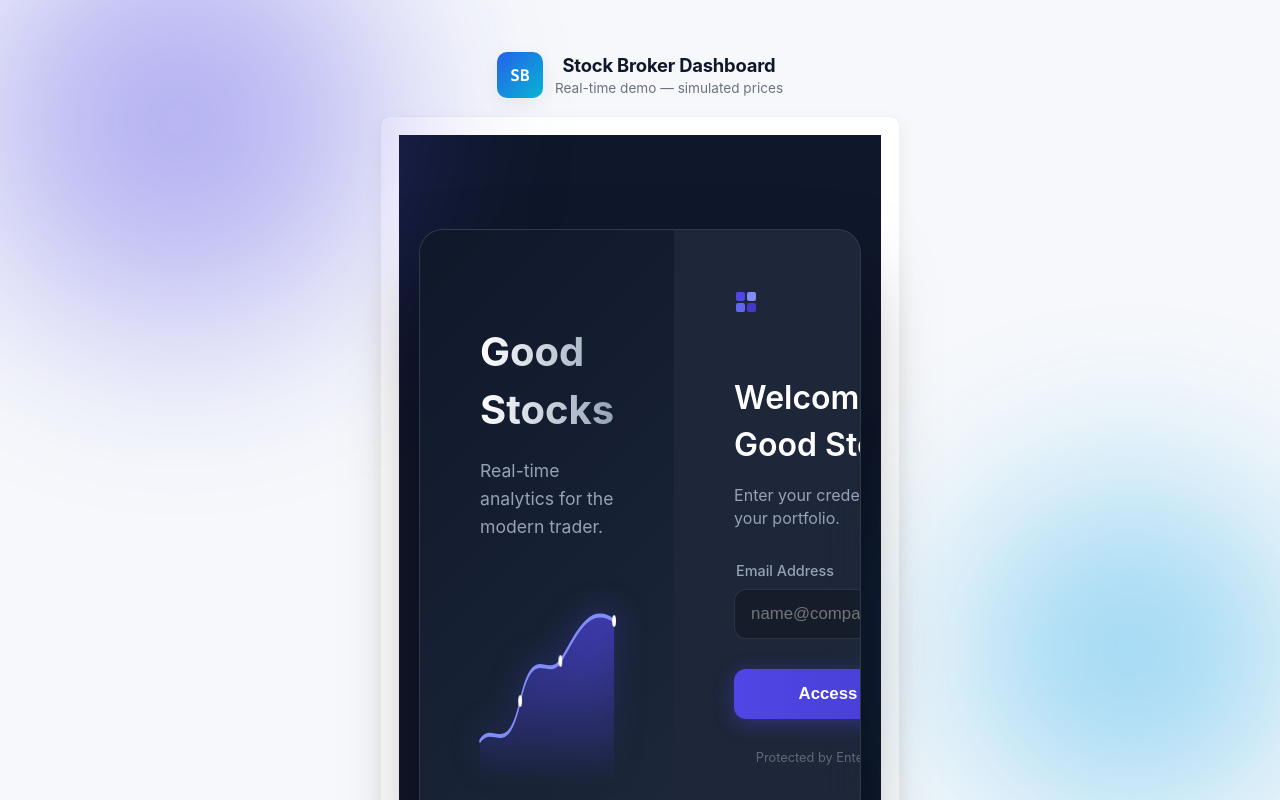
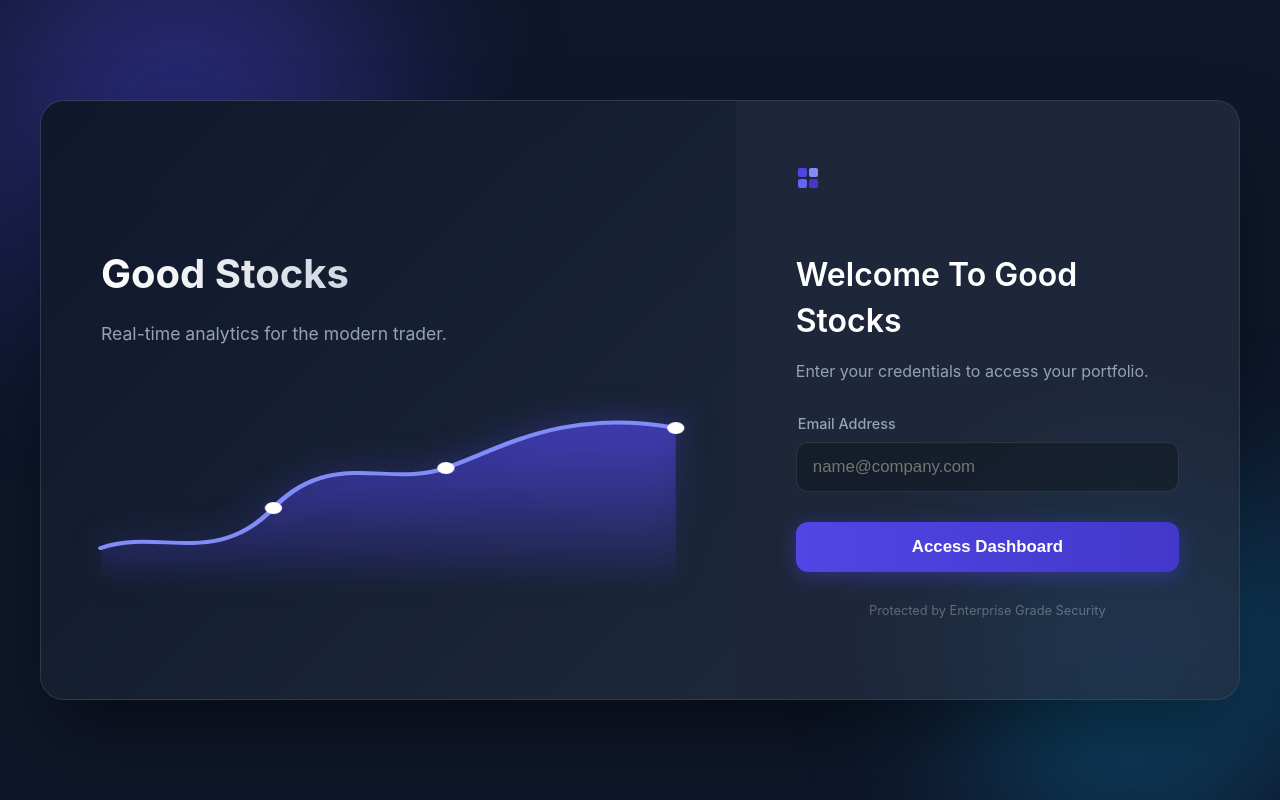
Before and after one commit to koushik-8-9/stock, a React (Vite) app in the folder client/: page / in a window 1280 px wide. Shown: the top 800 px of the page. Built offline with nearby package versions, Linux system fonts and the light colour scheme.

Commit message:
Update App.jsx

```diff
--- a/client/src/App.jsx
+++ b/client/src/App.jsx
@@ -1,11 +1,12 @@
+// App.jsx
 import React, { useState } from "react";
 import LoginPage from "./components/LoginPage.jsx";
 import Dashboard from "./components/Dashboard.jsx";
 
 /**
  * App.jsx
- * Root application. Shows a branded header and either the LoginPage or Dashboard.
- * - Keeps currentUserEmail in state (simple mock login).
+ * - Acts ONLY as a switch between Login and Dashboard.
+ * - Removed all HTML wrappers (divs/headers) to prevent layout conflicts.
  */
 
 const SUPPORTED_TICKERS = ["GOOG", "TSLA", "AMZN", "META", "NVDA"];
@@ -13,43 +14,22 @@ const SUPPORTED_TICKERS = ["GOOG", "TSLA", "AMZN", "META", "NVDA"];
 export default function App() {
   const [currentUserEmail, setCurrentUserEmail] = useState(null);
 
+  // 1. If NOT logged in, show the Login Page directly.
+  // We removed the <div className="card center"> wrapper so the login page
+  // can expand to fill the screen as designed.
+  if (!currentUserEmail) {
     return (
-    <div className="app-container">
-      {/* Top header / brand */}
-      <div
-        className={`app-title ${!currentUserEmail ? "center-header" : ""}`}
-        role="banner"
-      >
-        <div className="brand">
-          <div className="logo" aria-hidden>
-            SB
-          </div>
-          <div>
-            <h1>Stock Broker Dashboard</h1>
-            <p className="small muted">Real-time demo — simulated prices</p>
-          </div>
-        </div>
+      <LoginPage onLoginSuccess={(email) => setCurrentUserEmail(email)} />
+    );
+  }
 
-        <div className="header-actions">
-          {/* Show user pill ONLY when logged in */}
-          {currentUserEmail && (
-            <div className="user-pill">{currentUserEmail}</div>
-          )}
-        </div>
-      </div>
-
-      {/* Main content */}
-      {!currentUserEmail ? (
-        <div className="card center">
-          <LoginPage onLoginSuccess={(email) => setCurrentUserEmail(email)} />
-        </div>
-      ) : (
+  // 2. If logged in, show the Dashboard directly.
+  // We removed the header/pill here because Dashboard.jsx now has its own header.
+  return (
     <Dashboard
       email={currentUserEmail}
       supportedTickers={SUPPORTED_TICKERS}
       onLogout={() => setCurrentUserEmail(null)}
     />
-      )}
-    </div>
   );
 }
```
Lines whose indentation alone changed are shown as unchanged.
